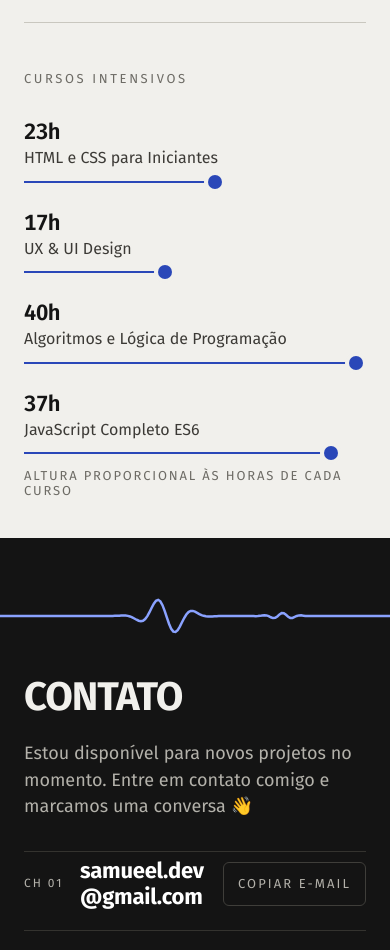
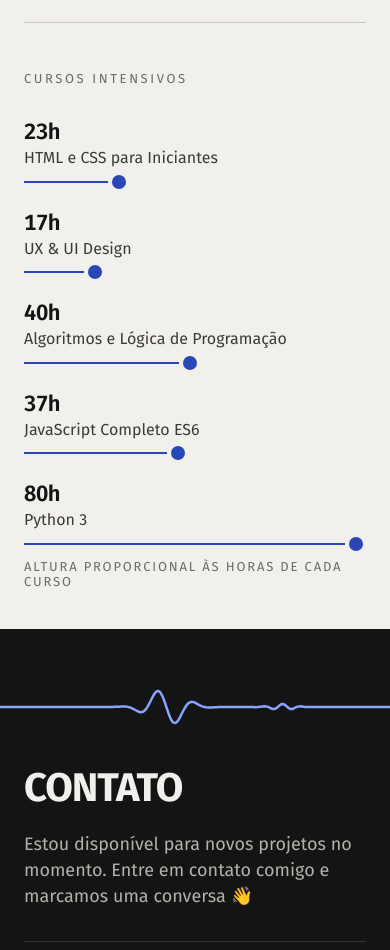
Before and after one commit to samuelysz/portfolio, a React (Vite) app: page / in a window 390 px wide. Shown: the part 3849-4799 px from the top of the page. Built offline with nearby package versions, Linux system fonts and the light colour scheme.

Commit message:
Formação: adiciona o curso Python 3 (80h); gráfico escala pelo curso mais longo

```diff
--- a/src/components/secoes/Formacao.tsx
+++ b/src/components/secoes/Formacao.tsx
@@ -5,7 +5,11 @@ const cursos = [
   { horas: 17, nome: "UX & UI Design" },
   { horas: 40, nome: "Algoritmos e Lógica de Programação" },
   { horas: 37, nome: "JavaScript Completo ES6" },
+  { horas: 80, nome: "Python 3" },
 ];
+
+// o curso mais longo define a altura máxima do gráfico
+const maxHoras = Math.max(...cursos.map((c) => c.horas));
 
 export function Formacao() {
   return (
@@ -32,7 +36,7 @@ export function Formacao() {
 
         <figure className="cursos">
           <h3 className="cursos_titulo">Cursos Intensivos</h3>
-          <ol className="cursos_lista">
+          <ol className="cursos_lista" style={vars({ "--max": maxHoras })}>
             {cursos.map((curso) => (
               <li key={curso.nome} className="curso" style={vars({ "--h": curso.horas })}>
                 <span className="curso_haste" aria-hidden="true"></span>
--- a/src/styles/formacao.css
+++ b/src/styles/formacao.css
@@ -43,7 +43,9 @@
   --altura: 220px;
   position: relative;
   display: grid;
-  grid-template-columns: repeat(4, 1fr);
+  /* uma coluna por curso, quantos houver */
+  grid-auto-flow: column;
+  grid-auto-columns: minmax(0, 1fr);
   gap: 24px;
   margin-top: 32px;
 }
@@ -70,9 +72,9 @@
 .curso_haste {
   position: absolute;
   left: 6px;
-  top: calc(var(--altura) - var(--altura) * var(--h) / 40);
+  top: calc(var(--altura) - var(--altura) * var(--h) / var(--max, 40));
   width: 2px;
-  height: calc(var(--altura) * var(--h) / 40);
+  height: calc(var(--altura) * var(--h) / var(--max, 40));
   background-color: var(--sinal);
   transform-origin: bottom;
 }
@@ -121,6 +123,7 @@
 
   /* No celular o gráfico deita: barras horizontais proporcionais */
   .cursos_lista {
+    grid-auto-flow: row;
     grid-template-columns: 1fr;
     gap: 26px;
     border-bottom: 0;
@@ -149,7 +152,7 @@
     left: auto;
     top: auto;
     order: 3;
-    width: calc((100% - 10px) * var(--h) / 40);
+    width: calc((100% - 10px) * var(--h) / var(--max, 40));
     height: 2px;
     margin-top: 12px;
     transform-origin: left;
```
